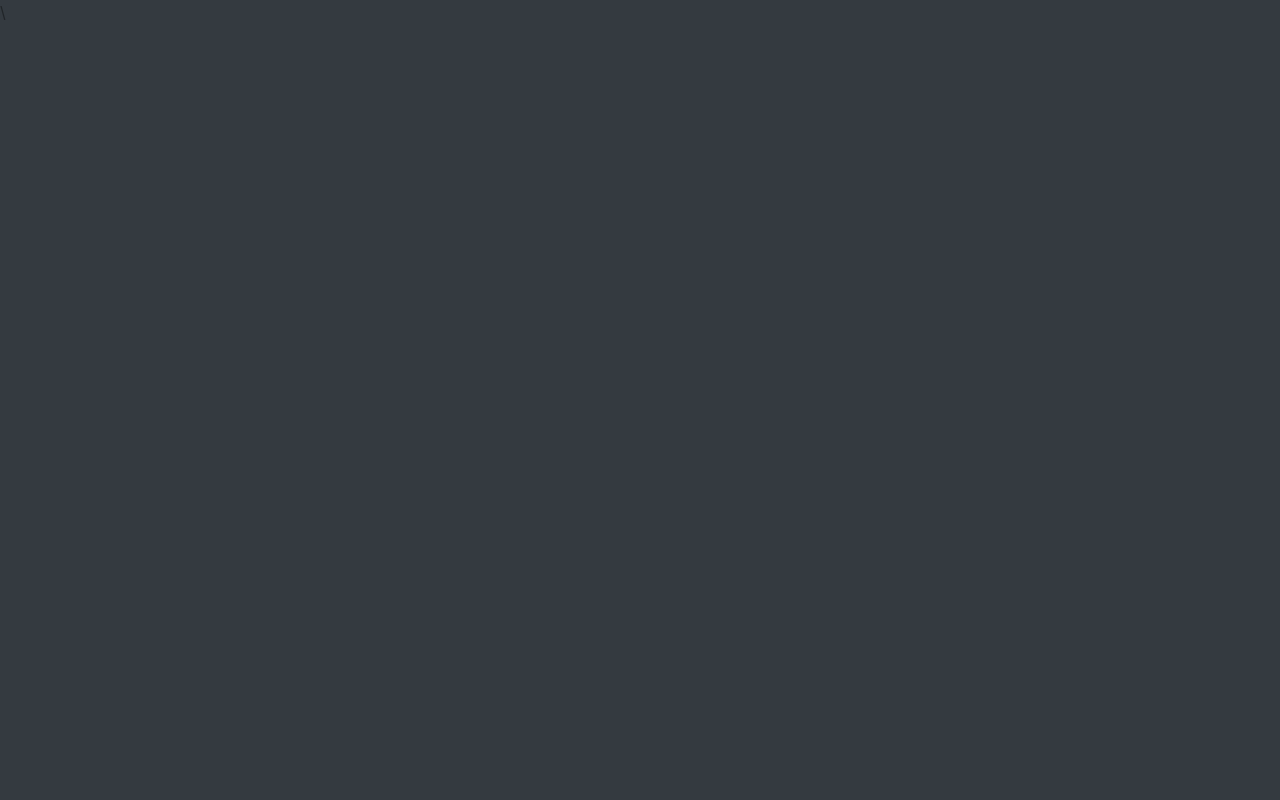
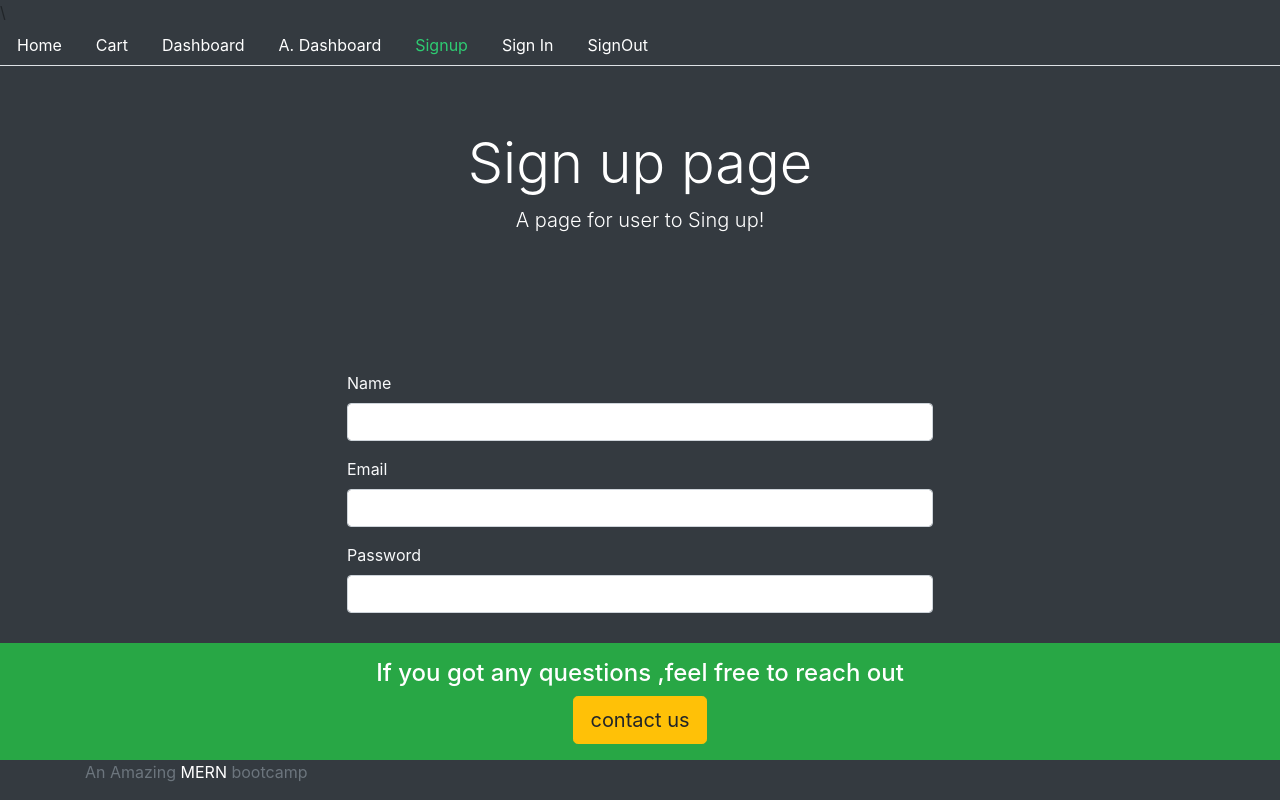
Before and after one commit to vishuchhabra/T_Shirt-Store-application, a React (Create React App) app in the folder projfrontend/: page /signup in a window 1280 px wide. Built offline with nearby package versions, Linux system fonts and the light colour scheme.

Commit message:
In progress

```diff
--- a/projfrontend/src/Routes.js
+++ b/projfrontend/src/Routes.js
@@ -1,13 +1,19 @@
 import React from 'react'
 import {BrowserRouter ,Switch ,Route} from 'react-router-dom'
 import Home from "./core/Home"
+import Signup from './user/Signup'
+import Signin from './user/Signin'
+
+
+
 const  Routes=()=> {
     return (
         <BrowserRouter>
         <Switch>
-            <Route path="/" exact component={Home}>
+            <Route path="/" exact component={Home}/>
+            <Route path="/signup" exact component={Signup}/>
+            <Route path="/signin" exact component={Signin}/>
 
-            </Route>
         </Switch>
         </BrowserRouter>
     )
--- a/projfrontend/src/core/Base.js
+++ b/projfrontend/src/core/Base.js
@@ -1,4 +1,6 @@
 import React from 'react'
+import  Menu from './Menu'
+
 
 const  Base= ({
     title="My Title",
@@ -8,18 +10,21 @@ const  Base= ({
 }) => {
     return (
         <div>
-        <div class="container-fluid">
+
+        <  Menu />
+        <div class="container-fluid max-vh-100">
              <div className="jumbotron bg-dark text-white text-center">
 
             <h2 className="display-4">{title}</h2>
             <p className="lead">{description}</p>
 
              </div>
-    <div className={className}>{children}</div>
+       <div className={className}>{children}</div>
              </div>
-            <footer className="footer bg-dark mt-auto py-3">
+
+            <footer className="footer bg-dark mt-auto py-3 fixed-bottom">
                 <div className="container-fluid bg-success text-white text-center py-3">
-                    <h4>If you got any questions ,feel free to reeach</h4>
+                    <h4>If you got any questions ,feel free to reach out</h4>
                     <button className="btn btn-warning btn-lg ">contact us</button>
                 </div>
                 <div className="container">
@@ -29,6 +34,7 @@ const  Base= ({
 
                 </div>
             </footer>
+
         </div>
     )
 }
--- a/projfrontend/src/core/Home.js
+++ b/projfrontend/src/core/Home.js
@@ -6,7 +6,7 @@ import Base from "./Base"
 export default function Home(){
     console.log("API IS",API)
     return (
-        <Base title="HOME PAGE" >
+        <Base title="HOME PAGE" description="Welcome to the T-Shirt Store" >
             <div className="row">
                 <div className="col-4 text-center">
                  <button className="btn btn-success text-center">TEST</button>
--- /dev/null
+++ b/projfrontend/src/core/Menu.js
@@ -0,0 +1,64 @@
+import React from 'react'
+import {Link ,withRouter} from  'react-router-dom'
+
+const currentTab =(history ,path)=>
+{
+    if(history.location.pathname === path ){
+        return {color:"#2ecc72 "}
+
+    }
+    else{
+        return {color:"#FFFFFF"}
+    }
+}
+
+const Menu = ({history  } ) => {
+
+    return (
+        <div>
+            <ul className="nav nav-tabs bg-dark">
+
+                <li className="nav-item">
+                <Link style={currentTab(history,"/")} className="nav-link" to="/">
+                    Home
+                </Link>
+                </li>
+                <li className="nav-item">
+                <Link style={currentTab(history,"/cart")} className="nav-link" to="/cart">
+                    Cart
+                </Link>
+                </li>
+                <li className="nav-item">
+                <Link style={currentTab(history,"/user/dashboard")} className="nav-link" to="/user/dashboard">
+                    Dashboard
+                </Link>
+                </li>
+                <li className="nav-item">
+                <Link style={currentTab(history,"/admin/dashboard")} className="nav-link" to="/admin/dashboard">
+                    A. Dashboard
+                </Link>
+                </li>
+                <li className="nav-item">
+                <Link style={currentTab(history ,"/signup")}  className="nav-link" to="/signup">
+                    Signup
+                </Link>
+                </li>
+                <li className="nav-item">
+                <Link style={currentTab(history,"/signin")}  className="nav-link" to="/signin">
+                    Sign In
+                </Link>
+                </li>
+                <li className="nav-item">
+                <Link style={currentTab(history,"/signout")} className="nav-link" to="/signout">
+                    SignOut
+                </Link>
+                </li>
+
+            </ul>
+        </div>
+    )
+}
+
+
+
+export default withRouter(Menu)
--- a/projfrontend/src/styles.css
+++ b/projfrontend/src/styles.css
@@ -7,3 +7,10 @@ body{
 .nav :hover {
   border-radius: 0px;
 }
+
+footer{
+  position: relative;
+  bottom: 0px;
+  right: 0px;
+  left:0px
+}
--- a/projfrontend/src/user/Signin.js
+++ b/projfrontend/src/user/Signin.js
@@ -0,0 +1,42 @@
+import React , {useState} from 'react'
+import Base from '../core/Base'
+
+import {Link} from 'react-router-dom'
+
+const Signin = () =>
+{
+    const SignInForm =()=>
+    {
+        return (
+            <div className="row">
+                <div className="col-md-6 offset-sm-3 text-left">
+                  <form action="">
+
+                      <div className="form-group">
+                          <label className="text-light">Email</label>
+                          <input className="form-control"  type="email"/>
+
+                      </div>
+                      <div className="form-group">
+                          <label className="text-light">Password</label>
+                          <input className="form-control"  type="password"/>
+
+                      </div>
+                      <button className="btn btn-success btn-block">
+                          Submit
+                      </button>
+
+                  </form>
+                </div>
+            </div>
+        )
+    }
+
+    return (
+        <Base title="Sign In page"  description="A page for user to Sing In!">
+         {SignInForm()}
+        </Base>
+    )
+}
+
+export default Signin;
--- a/projfrontend/src/user/Signup.js
+++ b/projfrontend/src/user/Signup.js
@@ -0,0 +1,52 @@
+import React , {useState} from 'react'
+import Base from '../core/Base'
+
+import {Link} from 'react-router-dom'
+
+const Signup = () =>{
+    const  [values , setValues]=useState({
+        name:"",
+        email:"",
+        password:"",
+        error:"",
+        succes:false
+    })
+
+    const SignUpForm =()=>
+    {
+        return (
+            <div className="row">
+                <div className="col-md-6 offset-sm-3 text-left">
+                  <form action="">
+                      <div className="form-group">
+                          <label className="text-light">Name</label>
+                          <input className="form-control" type="text"/>
+
+                      </div>
+                      <div className="form-group">
+                          <label className="text-light">Email</label>
+                          <input className="form-control"  type="email"/>
+
+                      </div>
+                      <div className="form-group">
+                          <label className="text-light">Password</label>
+                          <input className="form-control"  type="password"/>
+
+                      </div>
+                      <button className="btn btn-success btn-block">
+                          Submit
+                      </button>
+
+                  </form>
+                </div>
+            </div>
+        )
+    }
+    return (
+        <Base title="Sign up page"  description="A page for user to Sing up!">
+        {SignUpForm()}
+        </Base>
+    )
+}
+
+export default Signup;
```
Also changed, not shown: projfrontend/src/auth/helper/index.js (+70 -0 lines).
